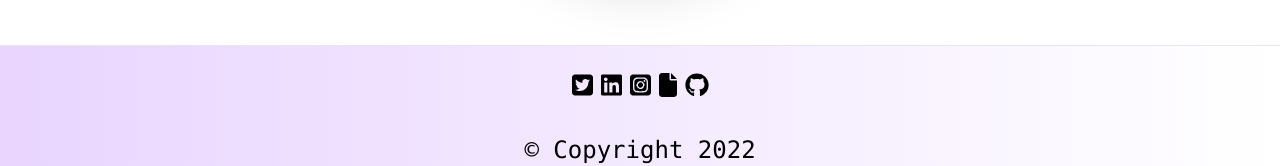
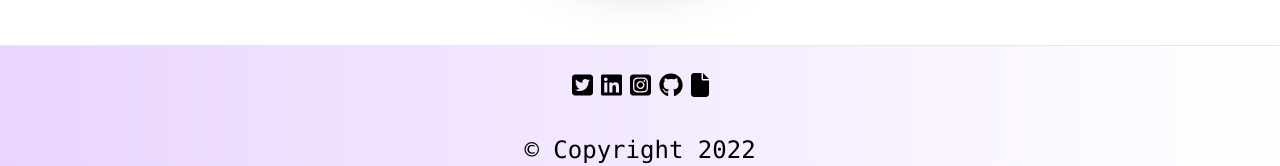
Before and after one commit to TrellixVulnTeam/portfolio_FQKG, a Next.js app: page / in a window 1280 px wide. Shown: the part 1199-1365 px from the top of the page. Built offline with nearby package versions, Linux system fonts and the light colour scheme.

Commit message:
updated cv icon position in footer

```diff
--- a/components/Footer/index.js
+++ b/components/Footer/index.js
@@ -35,19 +35,20 @@ export default function Footer() {
           >
             <FontAwesomeIcon icon={faInstagramSquare} />
           </a>
+
+          <a
+            class="hover:scale-150"
+            href="https://github.com/lukechaplin"
+            target="_blank"
+          >
+            <FontAwesomeIcon icon={faGithub} />
+          </a>
           <a
             class="hover:scale-150"
             href="https://drive.google.com/file/d/13GmtEM_WeP09MwC5BT64K0A98SrfvwEs/view?usp=sharing"
             target="_blank"
           >
             <FontAwesomeIcon icon={faFile} />
-          </a>
-          <a
-            class="hover:scale-150"
-            href="https://github.com/lukechaplin"
-            target="_blank"
-          >
-            <FontAwesomeIcon icon={faGithub} />
           </a>
         </div>
         <div className="flex mb-4 space-x-4 "></div>
--- a/pages/index.js
+++ b/pages/index.js
@@ -5,7 +5,7 @@ import Logo from "../components/Logo/index";
 
 export default function Home() {
   return (
-    <div class="p-10 text-2xl font-mono ">
+    <div class="p-10 text-2xl font-mono">
       <Head>
         <title>Luke Skycoder: Software development by Luke Chaplin</title>
       </Head>
@@ -13,7 +13,7 @@ export default function Home() {
       <Intro />
       <br></br>
       <br></br>
-      <div class="max-w-screen-lg mx-auto pb-10 flex justify-center ">
+      <div class="max-w-screen-lg mx-auto pb-10 flex justify-center">
         <img
           class="drop-shadow-2xl max-w-xs rounded-full -z-10 "
           src={headshot.src}
```
